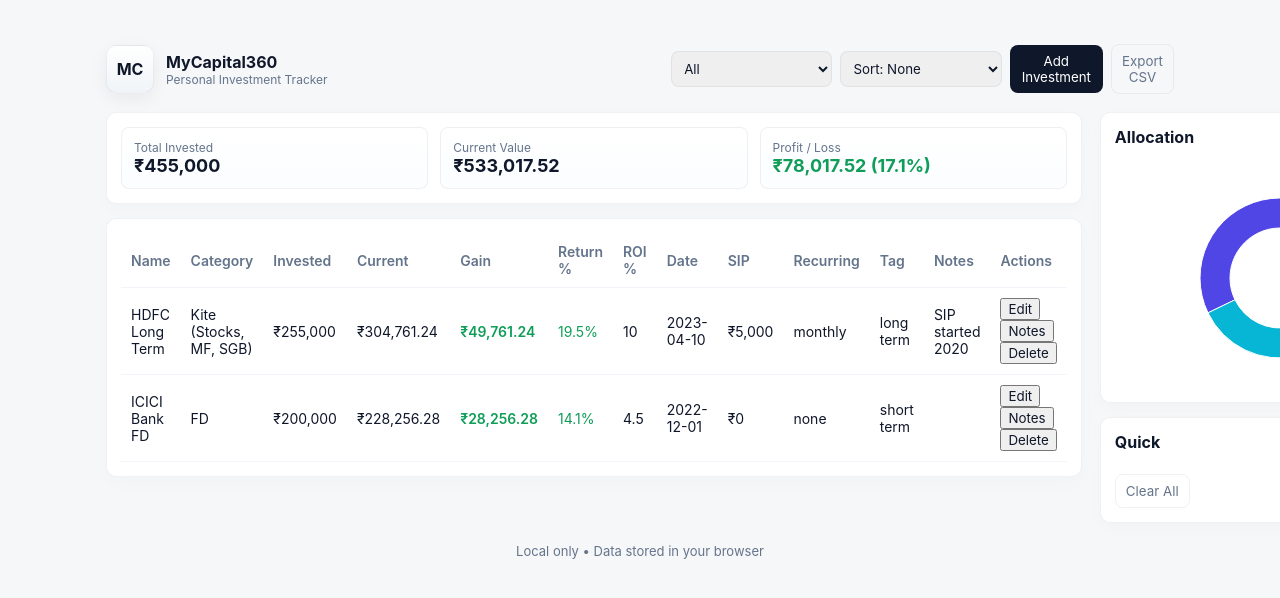
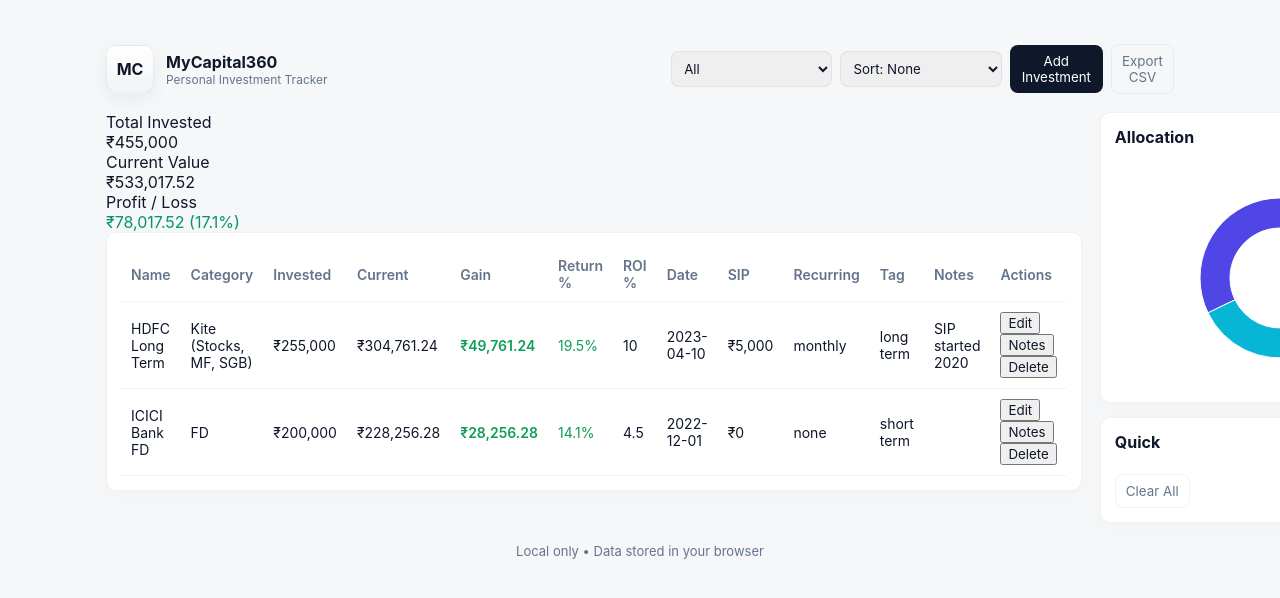
Before and after one commit to sharanuvl1-png/InvestmentTracker, a React (Vite) app in the folder frontend/: page / in a window 1280 px wide. Shown: the top 598 px of the page. Built offline with nearby package versions, Linux system fonts and the light colour scheme.

Commit message:
Update SummaryCards.jsx

```diff
--- a/frontend/src/components/SummaryCards.jsx
+++ b/frontend/src/components/SummaryCards.jsx
@@ -2,22 +2,49 @@ import React from "react";
 
 export default function SummaryCards({ invested, current, profit }) {
   const profitPerc = invested ? (profit / invested) * 100 : 0;
+
+  const cards = [
+    {
+      title: "Total Invested",
+      value: invested,
+      color: "#111827"
+    },
+    {
+      title: "Current Value",
+      value: current,
+      color: "#111827"
+    },
+    {
+      title: "Profit / Loss",
+      value: profit,
+      info: `${profitPerc.toFixed(1)}%`,
+      color: profit >= 0 ? "#059669" : "#dc2626"
+    }
+  ];
+
   return (
-    <div className="card">
-      <div className="summary">
-        <div className="stat">
-          <div className="small-muted">Total Invested</div>
-          <div style={{ fontSize: 18, fontWeight: 700 }}>₹{Number(invested).toLocaleString()}</div>
+    <div className="summary-container">
+      {cards.map((c, idx) => (
+        <div className="summary-card" key={idx}>
+          <div className="summary-title">{c.title}</div>
+
+          <div
+            className="summary-value"
+            style={{ color: c.color }}
+          >
+            ₹{Number(c.value).toLocaleString()}
+            {c.info && (
+              <span
+                className="summary-info"
+                style={{ color: c.color }}
+              >
+                {" "}
+                ({c.info})
+              </span>
+            )}
+          </div>
         </div>
-        <div className="stat">
-          <div className="small-muted">Current Value</div>
-          <div style={{ fontSize: 18, fontWeight: 700 }}>₹{Number(current).toLocaleString()}</div>
-        </div>
-        <div className="stat">
-          <div className="small-muted">Profit / Loss</div>
-          <div style={{ fontSize: 18, fontWeight: 700, color: profit >= 0 ? 'var(--success)' : 'var(--danger)' }}>₹{Number(profit).toLocaleString()} ({profitPerc.toFixed(1)}%)</div>
-        </div>
-      </div>
+      ))}
     </div>
   );
 }
```
